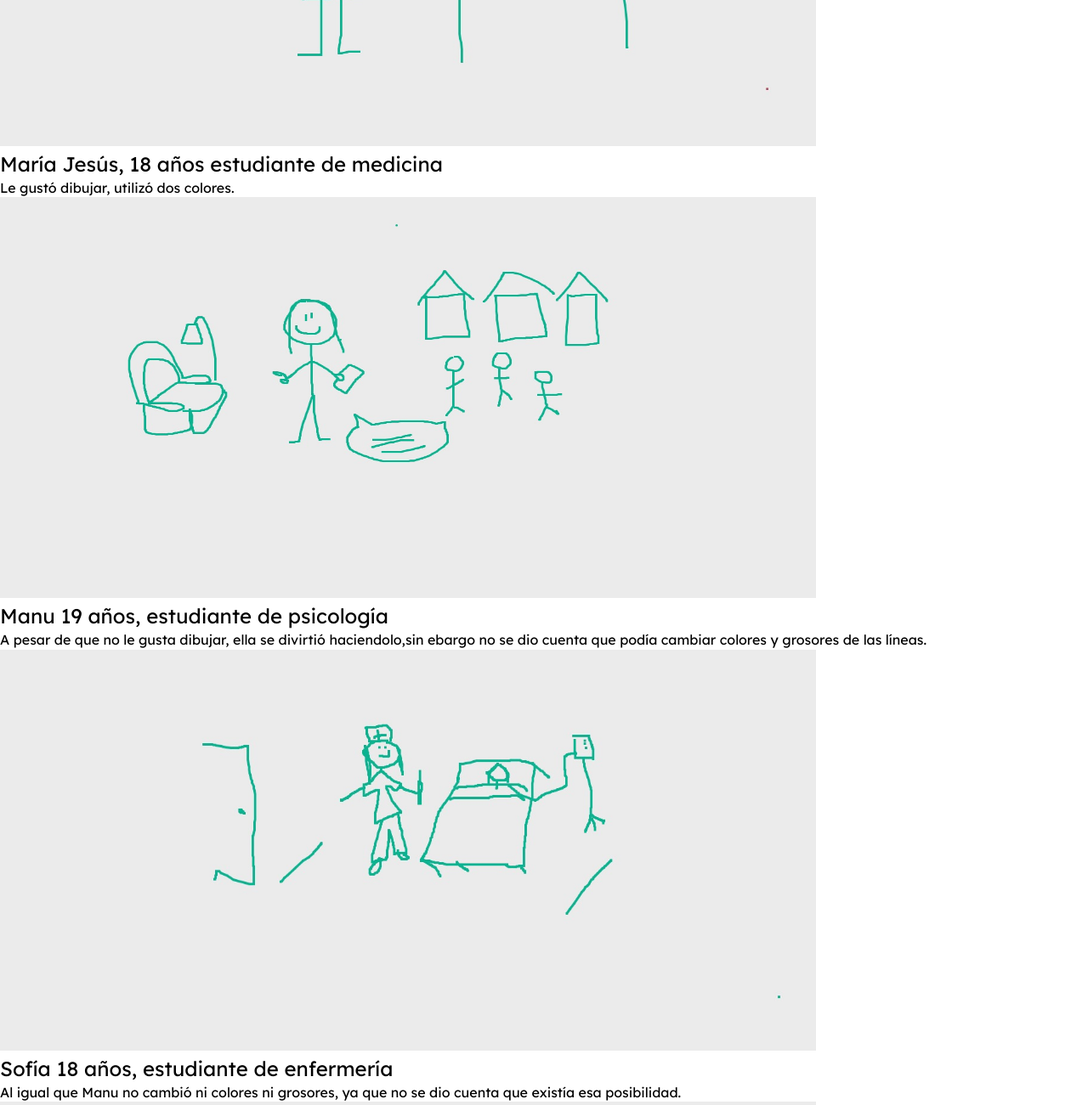
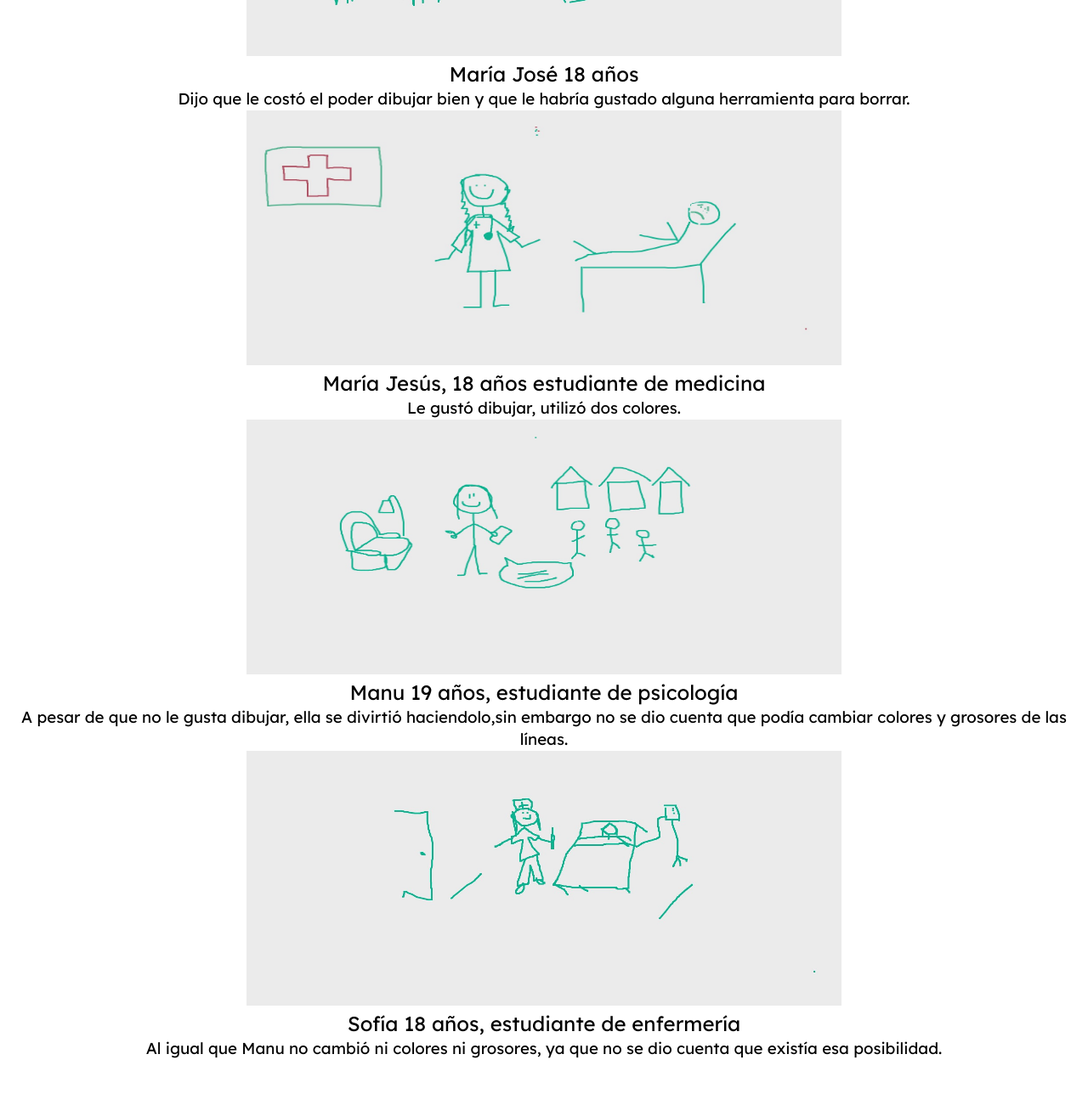
Before and after one commit to margaraitavialm/dno037_clase03, a plain HTML site: page galeria.html in a window 1280 px wide. Shown: the part 300-1601 px from the top of the page at 85% size. After the commit the page ends 1548 px from the top, so only its background shows below. Drawn offline with nearby package versions, Linux system fonts and the light colour scheme.

Commit message:
Add files via upload

```diff
--- a/galeria.html
+++ b/galeria.html
@@ -8,52 +8,45 @@
         <title>&#128397; DNO037 | Evalución Nº1</title>
     </head>
     <body>
-        <header>
             <div>
-                <h1><span>Galería</span></h1>
-
-            </div>
-             <div>
-
+                <h1>Galería</h1>
+                 <div>
                  <a href="./index.html">Volver a dibujar</a>
             <div></div>
             <div></div>
-        </header>
         <footer></footer>
         <main>
+           <div align="center">
+
+            <img src="Yo en el futuro cote.jpg"
+            class="center"
+            width="700"
+            height="300">
+            <h2> María José 18 años </h2>
+            <h3>Dijo que le costó el poder dibujar bien y que le habría gustado alguna herramienta para borrar.</h3>
 
              <img src="Yo en el futuro jesu.jpg"
             class="center"
-            width="960"
-            height="472">
+            width="700"
+            height="300">
             <h2>María Jesús, 18 años estudiante de medicina</h2>
-             <p>Le gustó dibujar, utilizó dos colores. </p>
+             <h3>Le gustó dibujar, utilizó dos colores. </h3>
 
             <img src="Yo en el futuro manu.jpg"
             class="center"
-            width="960"
-            height="472">
+            width="700"
+            height="300">
             <h2>Manu 19 años, estudiante de psicología</h2>
-            <p> A pesar de que no le gusta dibujar, ella se divirtió haciendolo,sin ebargo no se dio cuenta que podía cambiar colores y grosores de las líneas.</p>
+            <h3>A pesar de que no le gusta dibujar, ella se divirtió haciendolo,sin embargo no se dio cuenta que podía cambiar colores y grosores de las líneas.</h3>
 
            <img src="Yo en el futuro sanse.jpg"
             class="center"
-            width="960"
-            height="472">
+            width="700"
+            height="300">
             <h2>Sofía 18 años, estudiante de enfermería</h2>
-            <p>Al igual que Manu no cambió ni colores ni grosores, ya que no se dio cuenta que existía esa posibilidad.</p>
-
-          <img src="Yo en el futuro cote.jpg"
-            class="center"
-            width="960"
-            height="472">
-            <h2> María José</h2>
-            <p>Dijo que le costó el poder dibujar bien y que le habría gustado alguna herramienta para borrar.</p>
+            <h3>Al igual que Manu no cambió ni colores ni grosores, ya que no se dio cuenta que existía esa posibilidad.</h3>
 
         <script src="https://cdn.jsdelivr.net/npm/p5@1.2.0/lib/p5.min.js"></script>
-        <script>
-
-
-        </script>
+         <div>
     </body>
 </html>
```
